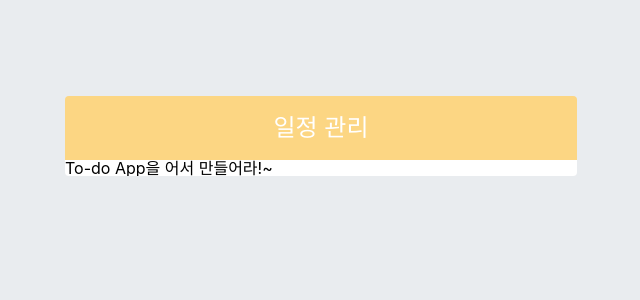
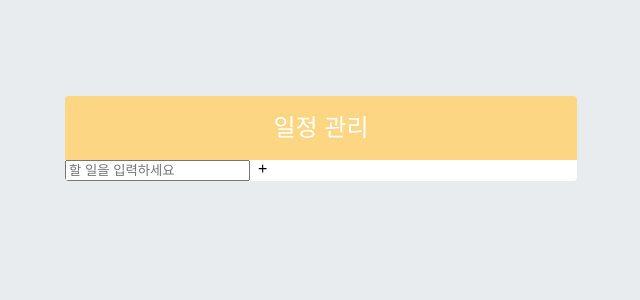
Before and after one commit to wjdgml3834/react-technique-todo-app, a React (Create React App) app: page / in a window 1280 px wide. Shown: the top 300 px of the page, without its empty margins (319-959 px from the left). Built offline with nearby package versions, Linux system fonts and the light colour scheme.

Commit message:
✨  TodoInsert 컴포넌트 생성

```diff
--- a/src/App.js
+++ b/src/App.js
@@ -1,7 +1,12 @@
 import TodoTemplate from "./components/TodoTemplate";
+import TodoInsert from "./components/TodoInsert";
 
 function App() {
-  return <TodoTemplate>To-do App을 어서 만들어라!~ </TodoTemplate>;
+  return (
+    <TodoTemplate>
+      <TodoInsert />
+    </TodoTemplate>
+  );
 }
 
 export default App;
--- /dev/null
+++ b/src/components/TodoInsert.js
@@ -0,0 +1,14 @@
+import { MdAdd } from "react-icons/md";
+
+const TodoInsert = () => {
+  return (
+    <form>
+      <input placeholder="할 일을 입력하세요" />
+      <button type="submit">
+        <MdAdd />
+      </button>
+    </form>
+  );
+};
+
+export default TodoInsert;
```
